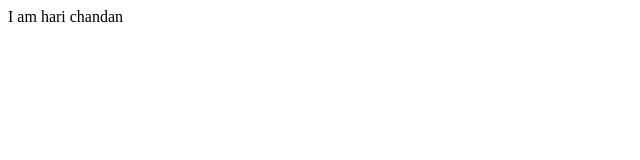
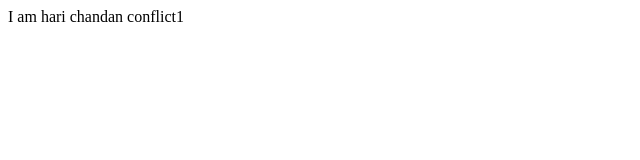
Before and after one commit to harichandan0214/Demo, a plain HTML site: page index.html in a window 1280 px wide. Shown: the full height of the page, 0-640 px from the left. Drawn offline with Linux system fonts and the light colour scheme.

Commit message:
Update index.html

```diff
--- a/index.html
+++ b/index.html
@@ -3,6 +3,6 @@
         <title>Heloo world</title>
     </head>
     <body>
-        <p>I am hari chandan </p>
+        <p>I am hari chandan conflict1</p>
     </body>
 </html>
```
